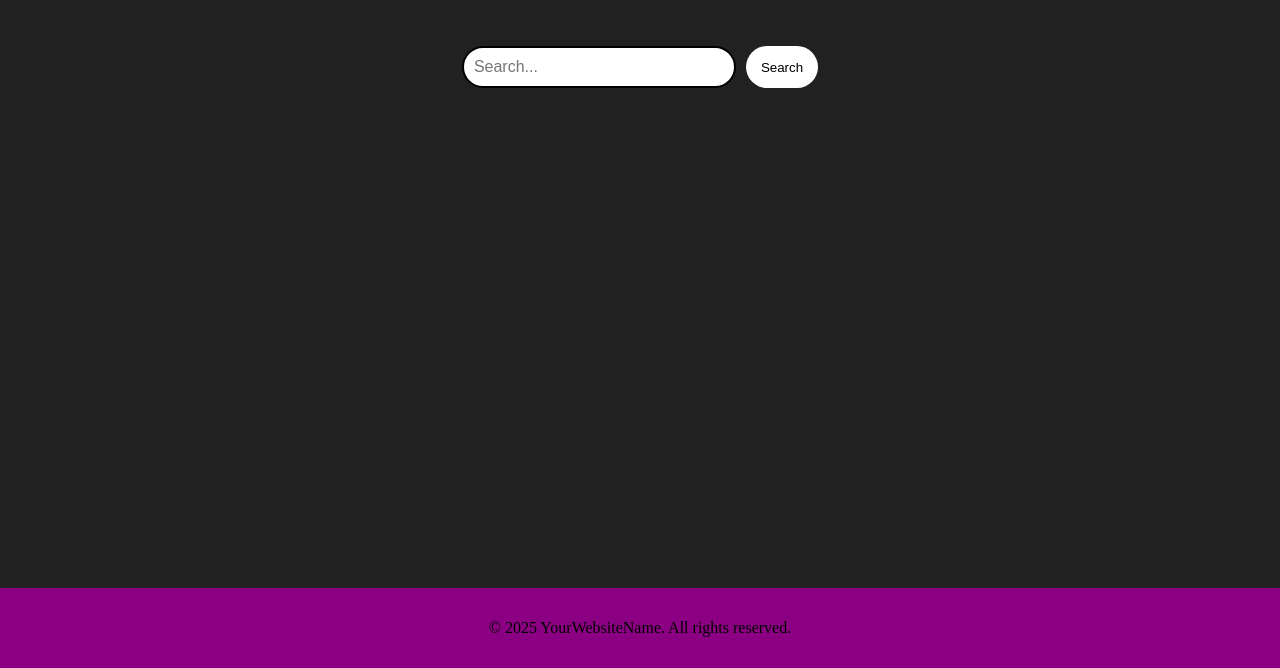
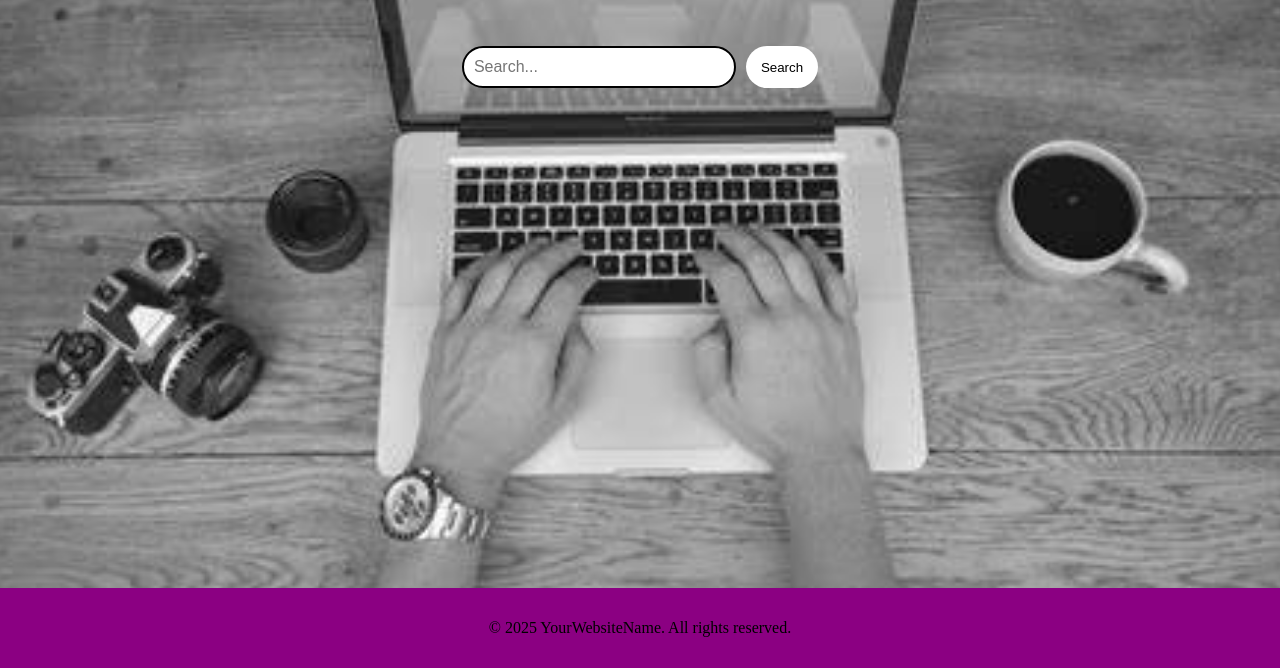
Before and after one commit to Cipher-XannyRB/Class-project, a plain HTML site: page index.html in a window 1280 px wide. Shown: the part 263-931 px from the top of the page. Drawn offline with Linux system fonts and the light colour scheme.

Commit message:
eet hoender

```diff
--- a/css/index.css
+++ b/css/index.css
@@ -1,5 +1,9 @@
 body{
     background-color: rgba(0, 0, 0, 0.869);
+    background-image: url('/css/images/FKN\ WERK.jpeg');
+    background-size: cover;
+    background-position: center;
+    background-repeat: no-repeat;
 }
 
 .section-1{
```
Also changed, not shown: css/images/FKN WERK.jpeg (added).
